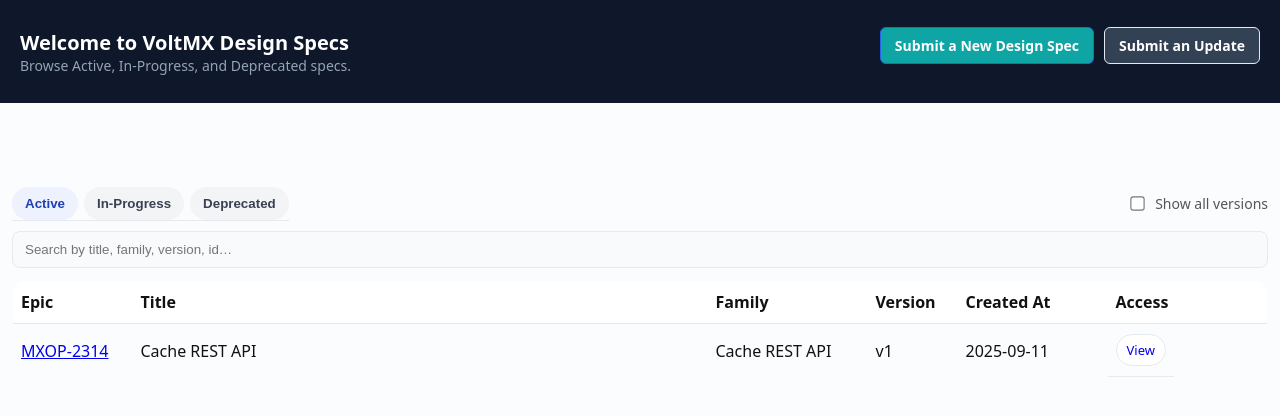
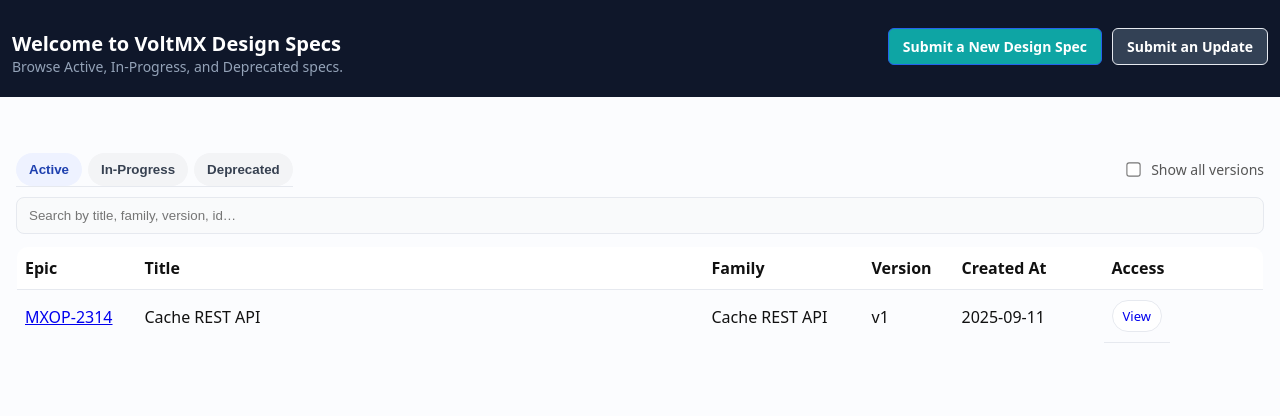
Before and after one commit to pranavwani/design-spec-v3, a Jekyll site: the page built from index.html, in a window 1280 px wide. Shown: the top 416 px of the page. Built offline with Jekyll 4.4.1, drawn with Linux system fonts in a browser that asks for light colours.

Commit message:
Test 1.17

```diff
--- a/assets/style.css
+++ b/assets/style.css
@@ -1,7 +1,7 @@
 :root { --ring:#0a66ff; --muted:#f6f7f9; --text:#111; --sub:#555; --border:#e5e7eb; }
 *{box-sizing:border-box}
 body{margin:0;color:var(--text);font-family:ui-sans-serif,system-ui,-apple-system,"Segoe UI",Roboto,Arial}
-.wrap{max-width:1300px;margin:55px auto;padding:16px 12px 8px}
+.wrap{max-width:1300px;margin:55px auto;padding:0 16px}
 .hero h1{margin:0 0 8px;font-size:28px}
 .lead{color:var(--sub);margin:0 0 16px}
 .actions{display:flex;gap:12px;margin:12px 0 24px}
@@ -64,7 +64,7 @@
   z-index: 1000;
   background: #0f172a;
   color: white;
-  padding: 15px 20px;
+  padding: 16px 12px 8px;
 
   display: flex;
   /* flexbox */
```
